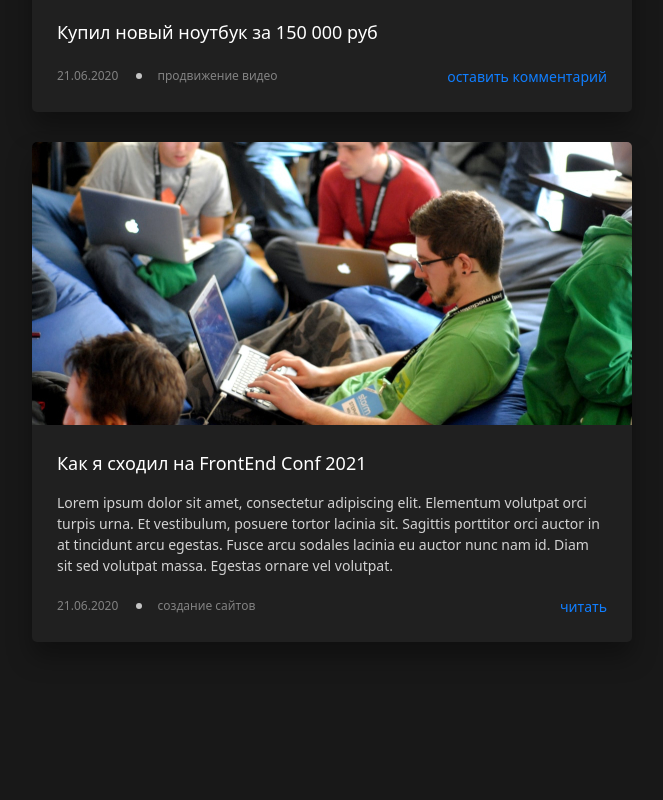
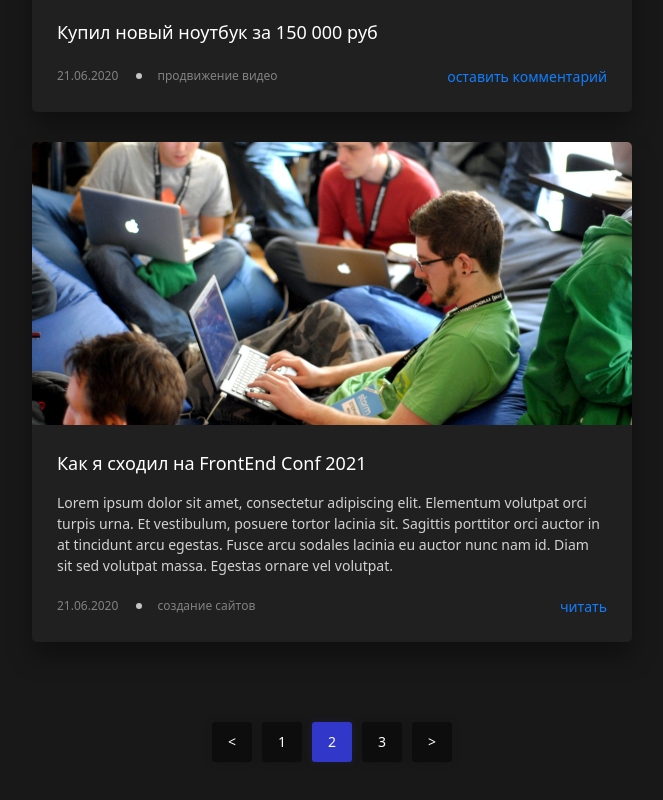
Before and after one commit to spmingalyov/personal-blog, a website: page src/index.html in a window 1280 px wide. Shown: the part 1460-2260 px from the top of the page, without its empty margins (458-1121 px from the left). Before the commit the page ends 2212 px from the top, so only its background shows below. Drawn offline with nearby package versions, Linux system fonts and the light colour scheme; files that its build step writes are made by us from their sources.

Commit message:
pagination added
The layout of the front page finished

```diff
--- /dev/null
+++ b/src/assets/scss/blocks/pagination.scss
@@ -0,0 +1,32 @@
+.pagination {
+    display: flex;
+    justify-content: center;
+    margin-top: 8rem;
+    gap: 1rem;
+}
+
+.pagination__link {
+    display: block;
+    width: 4rem;
+    height: 4rem;
+    background-color: #0D0D0D;
+    border-radius: 3px;
+    box-shadow: 0 0 10px rgba($color: $black, $alpha: .15);
+
+    font-size: 1.4rem;
+    color: $white;
+    text-align: center;
+    text-decoration: none;
+    line-height: 4rem;
+
+    transition: background-color .2s linear;
+
+    &:hover {
+        background-color: lighten(#0D0D0D, 2%)
+    }
+
+    &.active {
+        background-color: $blue;
+        box-shadow: 0 0 10px rgba($color: $blue, $alpha: .15);
+    }
+}
--- a/src/assets/scss/style.scss
+++ b/src/assets/scss/style.scss
@@ -33,3 +33,4 @@ body {
 @import "blocks/add-post.scss";
 @import "blocks/post.scss";
 @import "blocks/embed.scss";
+@import "blocks/pagination.scss";
--- a/src/index.html
+++ b/src/index.html
@@ -131,3 +131,13 @@ title: Blog | Home
         <a class="post__read" href="#">читать</a>
     </div>
 </article><!-- post 2 -->
+
+<!-- pagination -->
+<ul class="pagination">
+    <li class="pagination__item"><a class="pagination__link" href="#">&lt</a></li>
+    <li class="pagination__item"><a class="pagination__link" href="#">1</a></li>
+    <li class="pagination__item"><a class="pagination__link active" href="#">2</a></li>
+    <li class="pagination__item"><a class="pagination__link" href="#">3</a></li>
+    <li class="pagination__item"><a class="pagination__link" href="#">&gt</a></li>
+
+</ul><!-- pagination -->
```
Also changed, not shown: dist/assets/css/style.min.css, dist/index.html.
